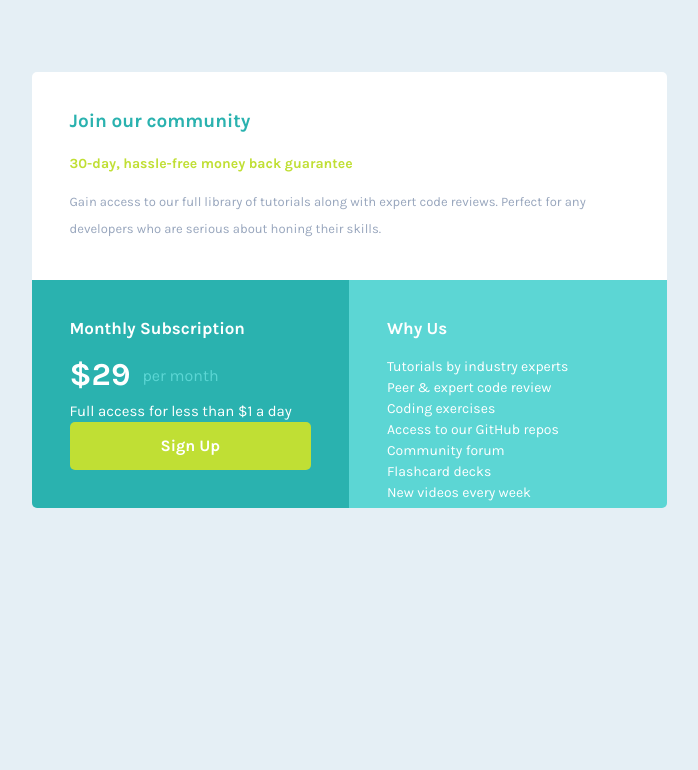
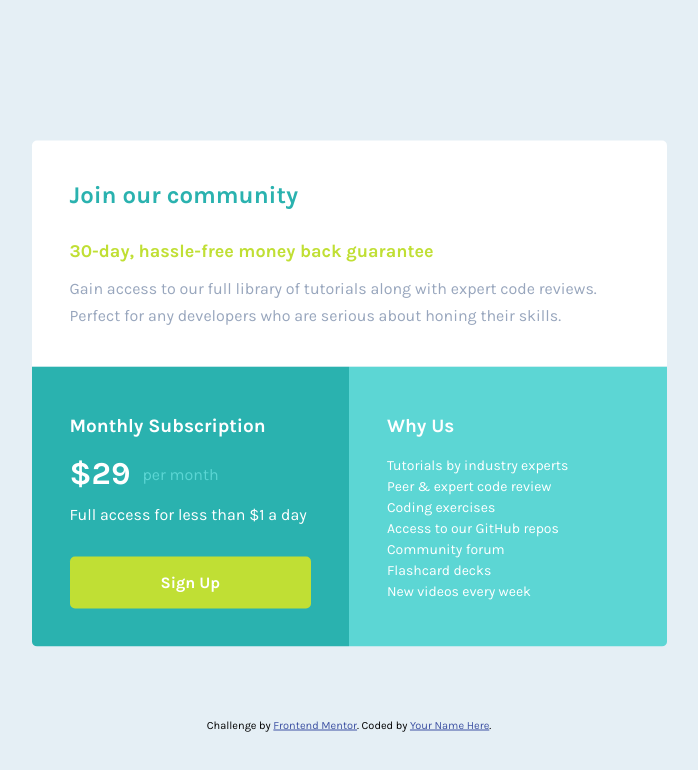
Before and after one commit to gawedzki/Single-price-grid-component, a plain HTML site: page index.html in a window 1280 px wide. Shown: the whole page, without its empty margins (291-989 px from the left). Drawn offline with Linux system fonts and the light colour scheme.

Commit message:
Finish desktop design

```diff
--- a/css/styles.css
+++ b/css/styles.css
@@ -60,7 +60,6 @@ p {
   position: relative;
 }
 .content__element > h2 {
-  font-weight: 700;
   padding-bottom: 1.8rem;
   margin: 0;
   font-size: 1.7rem;
@@ -111,7 +110,6 @@ p {
 .content__element:last-child {
   background-color: hsl(179, 60%, 60%);
 }
-
 .attribution {
   font-size: 1.1rem;
   text-align: center;
@@ -121,17 +119,44 @@ p {
   color: hsl(228, 45%, 44%);
 }
 @media only screen and (min-width: 635px) {
+  body {
+    width: 100%;
+    position: absolute;
+    top: 50%;
+    transform: translateY(-50%);
+  }
   #body {
     width: 63.5rem;
   }
   .header {
-    padding: 3.8rem 3.8rem 3.8rem 3.8rem;
+    padding: 4rem 3.8rem 3.8rem 3.8rem;
+  }
+  .header > h1 {
+    padding-bottom: 3.2rem;
+    font-size: 2.4rem;
+  }
+  .header > h3 {
+    font-size: 1.8rem;
+  }
+  .header > p {
+    font-size: 1.6rem;
   }
   .content__element {
     width: 50%;
-    padding: 3.8rem 3.8rem 3.8rem 3.8rem;
+    height: 28rem;
+    padding: 4.8rem 3.8rem 3.8rem 3.8rem;
+  }
+  .content__element > h2 {
+    font-size: 1.9rem;
+  }
+  .content__priceDesc {
+    padding-bottom: 1rem;
+  }
+  .content__desc_1 {
+    font-size: 1.6rem;
   }
   .content__button {
+    line-height: 5.2rem;
     right: 3.8rem;
     bottom: 3.8rem;
     left: 3.8rem;
--- a/index.html
+++ b/index.html
@@ -21,7 +21,6 @@
     <div class="content">
       <div class="content__element">
         <h2>Monthly Subscription</h2>
-        <!-- <p><span class="content__price">&dollar;29</span><span class="content__priceDesc"> per month</span></p> -->
         <p class="content__price">&dollar;29</p>
         <p class="content__priceDesc"> per month</p>
         <p class="content__desc_1">Full access for less than &dollar;1 a day</p>
@@ -41,11 +40,11 @@
     </div>
   </div>
 
-  <!-- <footer>
+  <footer>
     <p class="attribution">
       Challenge by <a href="https://www.frontendmentor.io?ref=challenge" target="_blank">Frontend Mentor</a>.
       Coded by <a href="#">Your Name Here</a>.
     </p>
-  </footer> -->
+  </footer>
 </body>
 </html>
```
